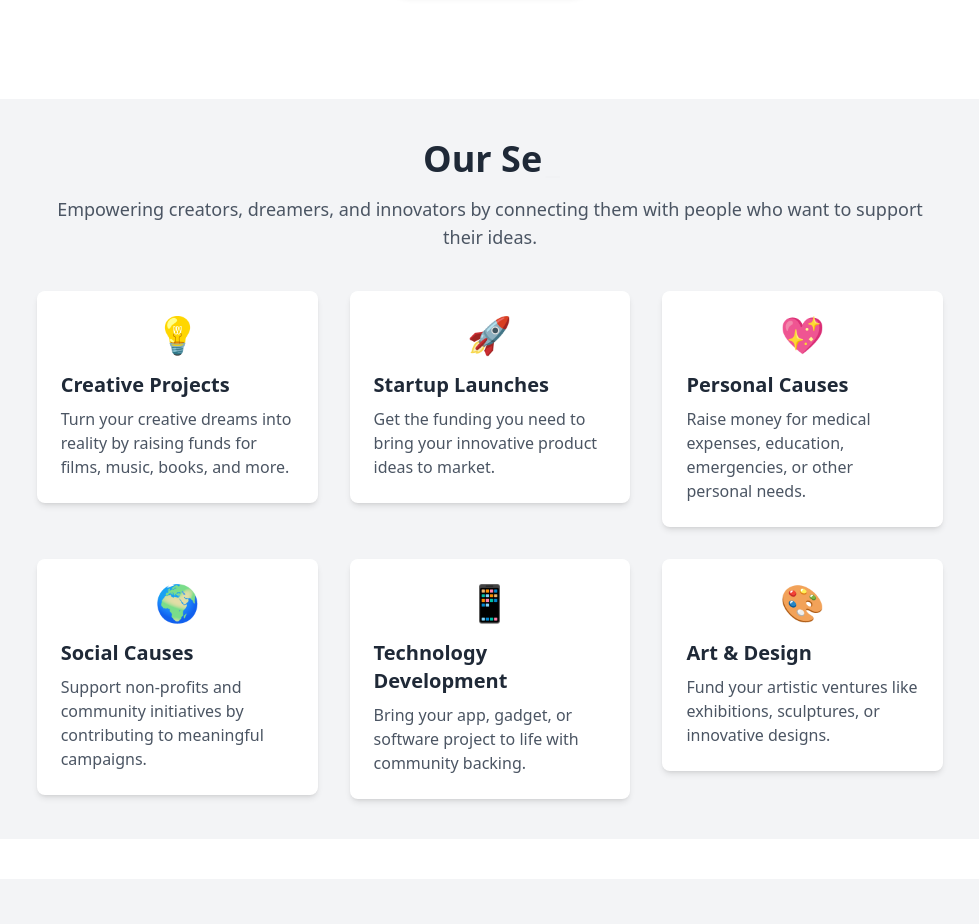
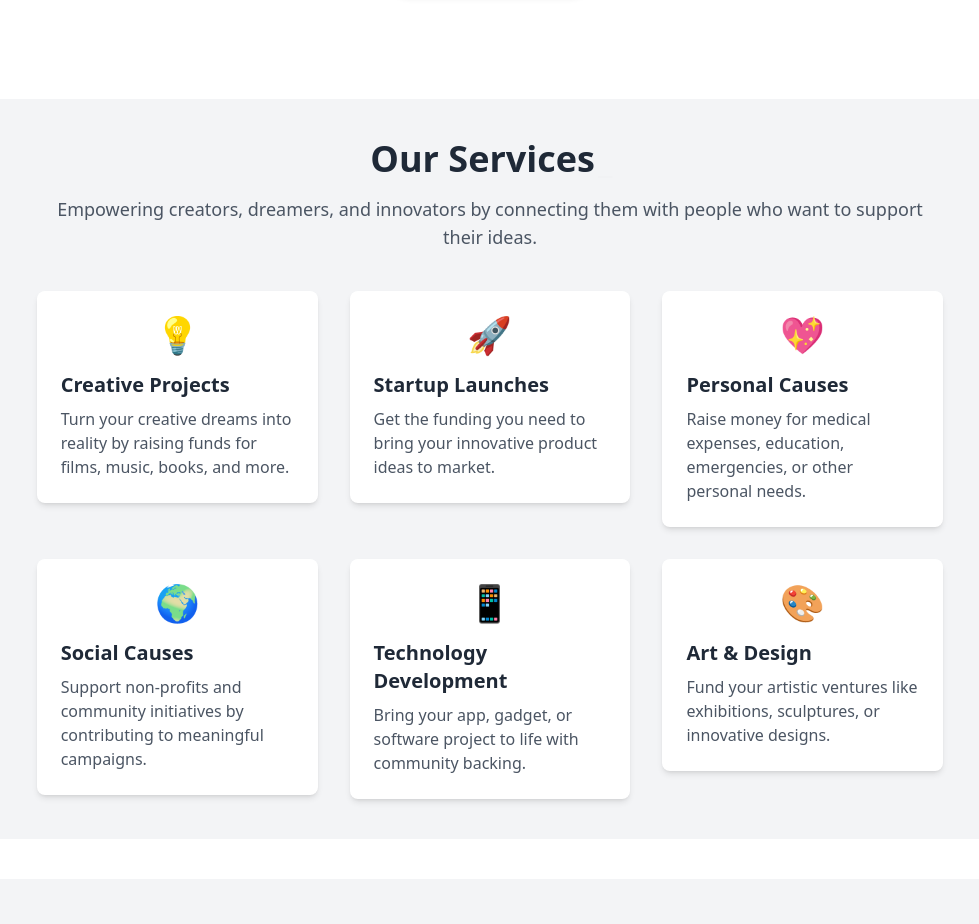
Before and after one commit to Mthe001/Crowd-Cube, a React (Vite) app: page / in a window 1280 px wide. Shown: the part 1940-2864 px from the top of the page, without its empty margins (150-1129 px from the left). Built offline with nearby package versions, Linux system fonts and the light colour scheme; no server answers.

Commit message:
fix:type-writter-loop

```diff
--- a/src/components/Service.jsx
+++ b/src/components/Service.jsx
@@ -44,7 +44,7 @@ const Service = () => {
                     <h1 className="text-4xl font-bold text-gray-800 dark:text-white">
                         <Typewriter
                             words={['Our Services']}
-                            loop={true} // Infinite loop
+                            loop={2} // Infinite loop
                             cursor
                             cursorStyle="_"
                             typeSpeed={100}
```
